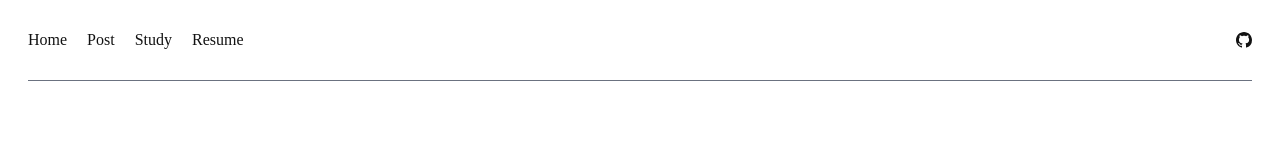
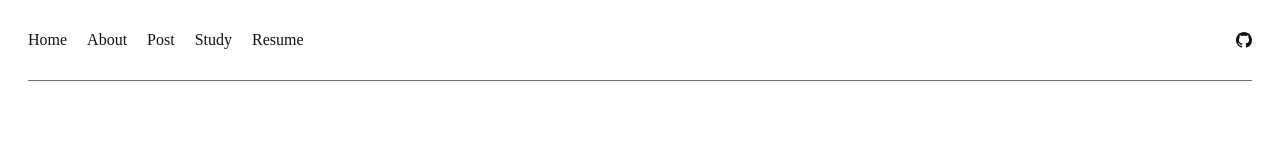
Before and after one commit to ichbinmin2/tansanlog, a Next.js app: page / in a window 1280 px wide. Shown: the top 160 px of the page. Built offline with nearby package versions, Linux system fonts and the light colour scheme; a web font is replaced by a local one.

Commit message:
feat : about 섹션 추가하고 프로필 이미지 추가

```diff
--- /dev/null
+++ b/src/app/about/page.tsx
@@ -0,0 +1,5 @@
+import About from "@/components/about";
+
+export default function AboutPage() {
+  return <About />;
+}
--- a/src/layouts/header.tsx
+++ b/src/layouts/header.tsx
@@ -9,12 +9,16 @@ export const ThemeHeader = () => {
           <Link href='/'>
             <h1>Home</h1>
           </Link>
+          <Link href='/about'>
+            <h1>About</h1>
+          </Link>
           <Link href='/blog'>
             <h1>Post</h1>
           </Link>
           <Link href=''>
             <h1>Study</h1>
           </Link>
+
           <Link href=''>
             <h1>Resume</h1>
           </Link>
```
Also changed, not shown: public/about/profile.png (added).
